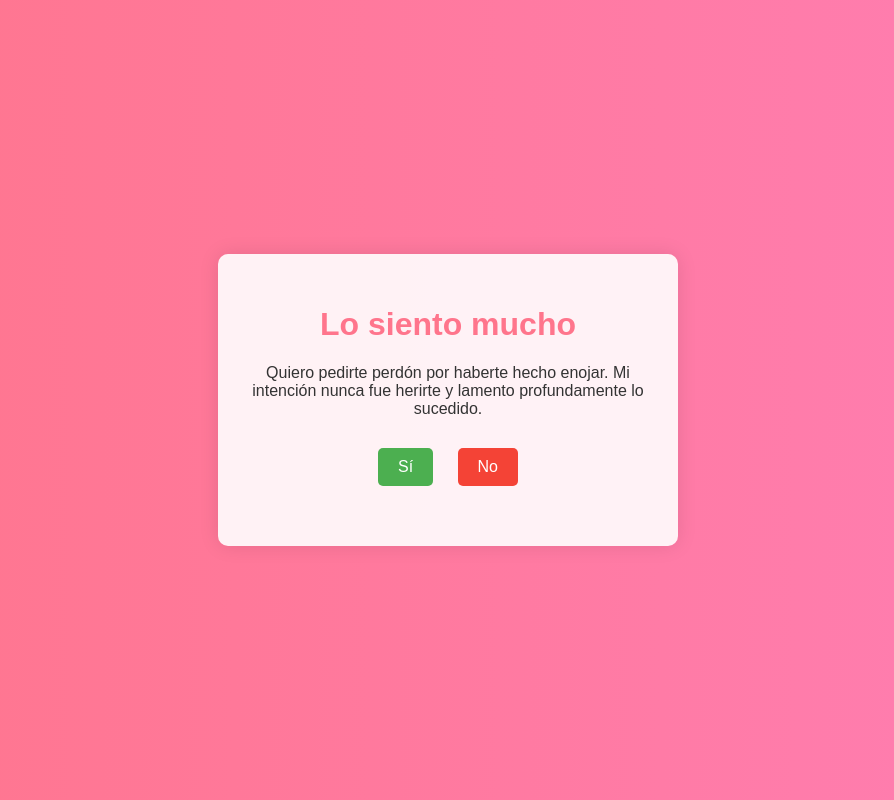
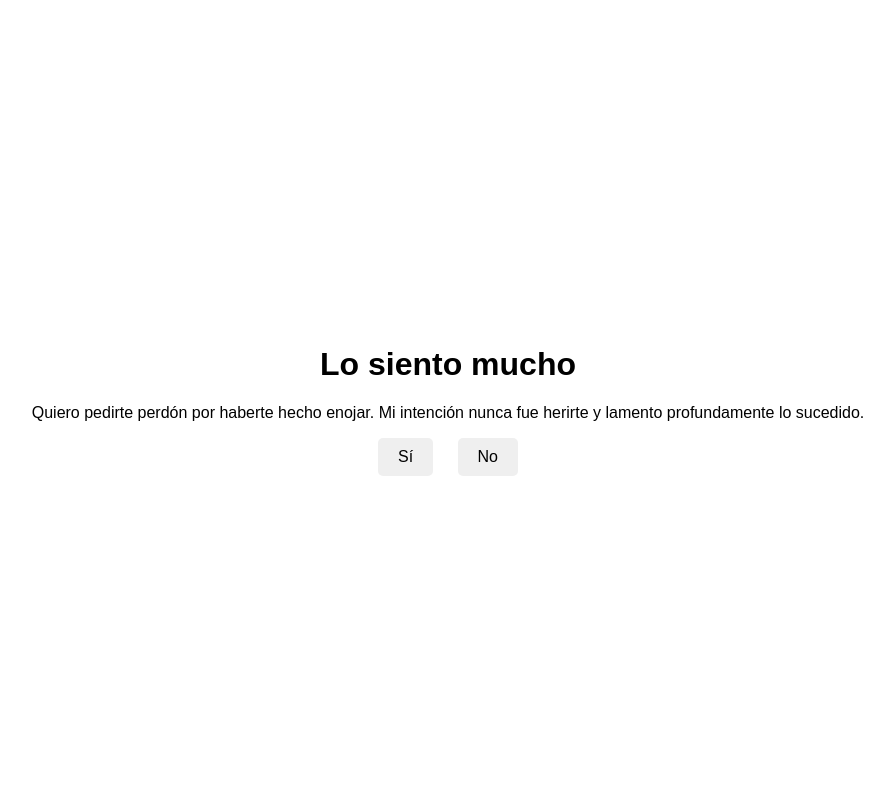
Before and after one commit to Jarckrios/Me-perdonas, a plain HTML site: page index.html in a window 1280 px wide. Shown: the whole page, without its empty margins (192-1086 px from the left). Drawn offline with Linux system fonts and the light colour scheme.

Commit message:
Update styles.css

```diff
--- a/styles.css
+++ b/styles.css
@@ -1,75 +1,43 @@
 body {
-    font-family: 'Arial', sans-serif;
-    background: linear-gradient(to right, #ff758c, #ff7eb3);
+  font-family: Arial, sans-serif;
   display: flex;
   justify-content: center;
   align-items: center;
   height: 100vh;
   margin: 0;
-    color: #fff;
 }
 
 .container {
-    background-color: rgba(255, 255, 255, 0.9);
-    padding: 30px;
-    border-radius: 10px;
-    box-shadow: 0 0 20px rgba(0, 0, 0, 0.1);
   text-align: center;
-    max-width: 400px;
 }
 
-h1 {
-    color: #ff758c;
-}
-
-p {
-    color: #333;
-}
-
-.buttons {
-    margin-top: 20px;
+.options {
+  margin: 20px 0;
 }
 
 button {
-    color: white;
   padding: 10px 20px;
+  font-size: 16px;
+  cursor: pointer;
+  border-radius: 5px;
+  margin: 0 10px;
   border: none;
-    border-radius: 5px;
-    cursor: pointer;
-    font-size: 16px;
-    margin: 10px;
-    transition: transform 0.2s ease; /* Añadido para suavizar el cambio de tamaño */
+  outline: none;
 }
 
-.yes {
+.green-button {
   background-color: #4CAF50;
+  color: white;
 }
 
-.yes:hover {
-    background-color: #45a049;
+.red-button {
+  background-color: #f44336;
+  color: white;
 }
 
-.no {
-    background-color: #f44336;
+#message-box {
+  margin-top: 20px;
+  padding: 10px;
+  border: 1px solid #ccc;
+  border-radius: 5px;
 }
-
-.no:hover {
-    background-color: #e53935;
-}
-
-#message {
-    margin-top: 20px;
-    font-size: 18px;
-    color: #333;
-}
-
-.hearts {
-    font-size: 40px;
-    color: #ff69b4;
-    animation: heartBeat 1s infinite;
-}
-
-@keyframes heartBeat {
-    0%, 100% { transform: scale(1); }
-    50% { transform: scale(1.5); }
-}
```
Lines whose indentation alone changed are shown as unchanged.
